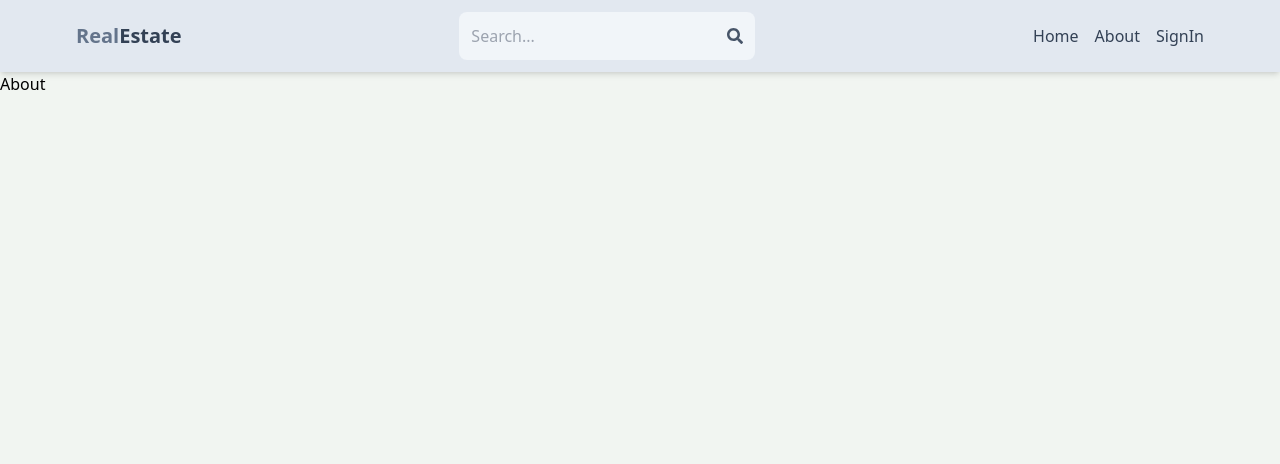
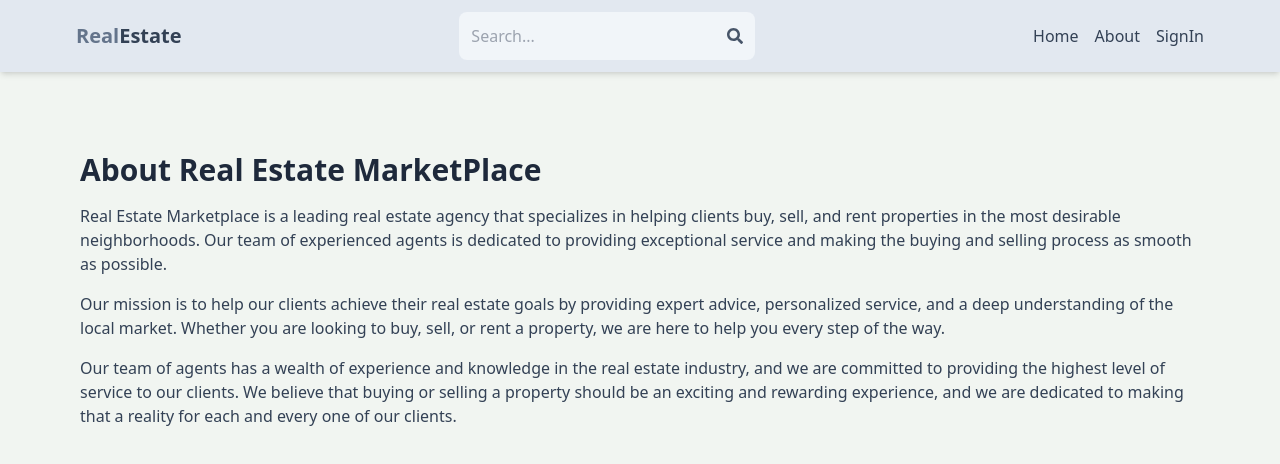
Before and after one commit to ShrishPande/RealEstateMarketPlace, a React (Vite) app in the folder client/: page /about in a window 1280 px wide. Shown: the top 464 px of the page. Built offline with nearby package versions, Linux system fonts and the light colour scheme.

Commit message:
Complete about page

```diff
--- a/client/src/pages/About.jsx
+++ b/client/src/pages/About.jsx
@@ -1,9 +1,14 @@
 import React from 'react'
 
-const About = () => {
+export default function About() {
   return (
-    <div>About</div>
+    <div className='py-20 px-4 max-w-6xl mx-auto'>
+      <h1 className='text-3xl font-bold mb-4 text-slate-800'>About Real Estate MarketPlace</h1>
+      <p className='mb-4 text-slate-700'>Real Estate Marketplace is a leading real estate agency that specializes in helping clients buy, sell, and rent properties in the most desirable neighborhoods. Our team of experienced agents is dedicated to providing exceptional service and making the buying and selling process as smooth as possible.</p>
+      <p className='mb-4 text-slate-700'>
+      Our mission is to help our clients achieve their real estate goals by providing expert advice, personalized service, and a deep understanding of the local market. Whether you are looking to buy, sell, or rent a property, we are here to help you every step of the way.
+      </p>
+      <p className='mb-4 text-slate-700'>Our team of agents has a wealth of experience and knowledge in the real estate industry, and we are committed to providing the highest level of service to our clients. We believe that buying or selling a property should be an exciting and rewarding experience, and we are dedicated to making that a reality for each and every one of our clients.</p>
+    </div>
   )
 }
-
-export default About
```
